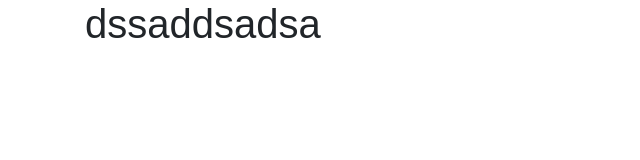
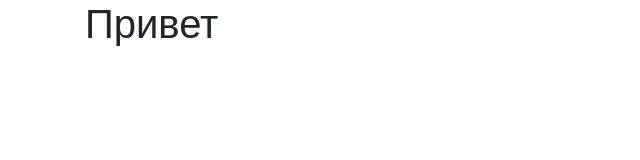
Before and after one commit to kamlasa10/landing-company, a website: page src/index.html in a window 1280 px wide. Shown: the whole page, without its empty margins (0-640 px from the left). Drawn offline with nearby package versions, Linux system fonts and the light colour scheme; files that its build step writes are made by us from their sources.

Commit message:
Перввый коммит

```diff
--- a/src/index.html
+++ b/src/index.html
@@ -7,7 +7,7 @@
 </head>
 <body>
   <div class="container">
-    <h1>dssaddsadsa</h1>
+    <h1>Привет</h1>
   </div>
 </body>
 </html>
```
